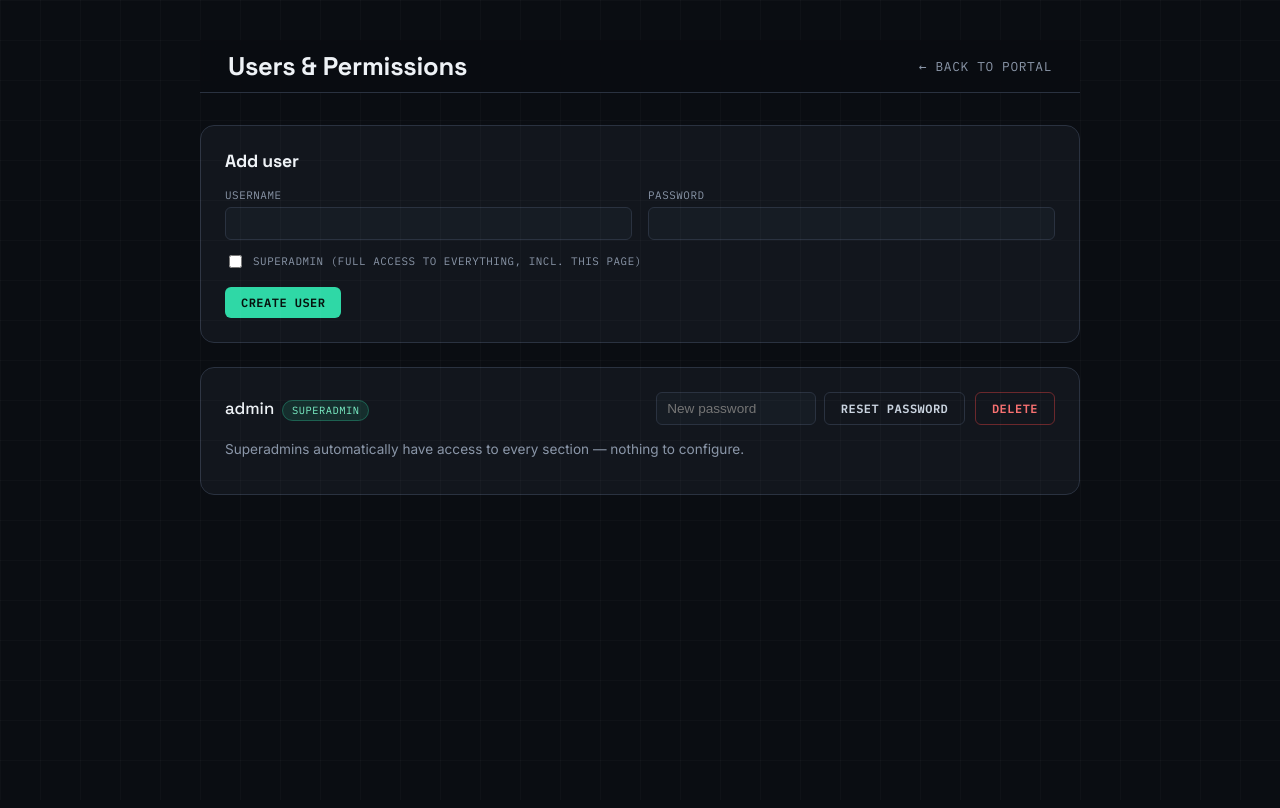
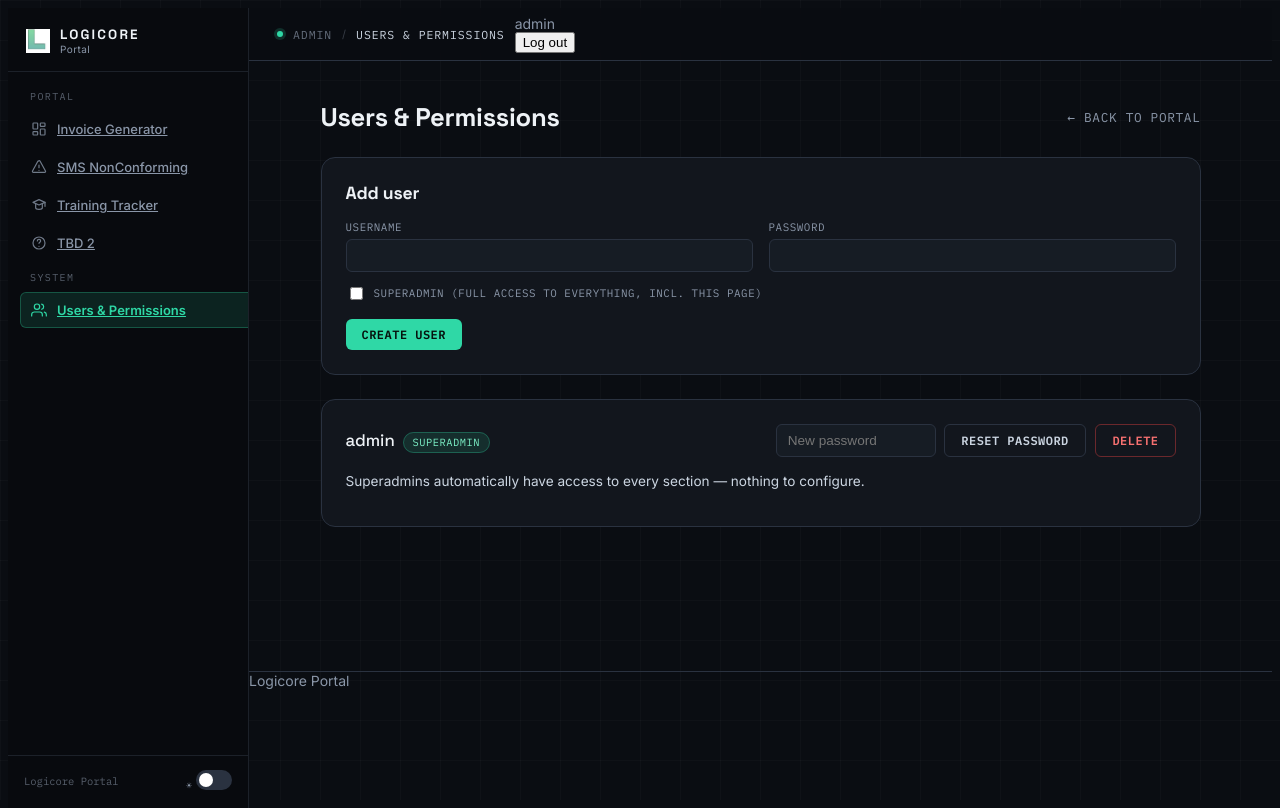
Before and after one commit to greywalks/Logicore-Portal, a Flask app: page /admin/permissions in a window 1280 px wide. Before the commit the page ends 495 px from the top, so only its background shows below. Run offline with Flask 3, Linux system fonts and the light colour scheme; the visitor is signed in with stand-in values (Sample User, id 1); data comes from the database, SQL or seed files in the repository; data that the repository does not hold is empty.

Commit message:
Fix: Users & Permissions page was missing the shared portal sidebar
admin_permissions.html was a fully standalone page (no sidebar, no light/
dark toggle) instead of reusing the shared portal shell. It now renders the
same sidebar/topbar as index.html (nav items still gated by the viewing
user's own permissions), using the lightweight sidebar-nav.js subset of
app.js that training_tracker/base.html already relies on for the same
reason (the full app.js assumes Invoice Generator form elements exist on
the page and throws otherwise).

Also extracted a shared _nav_context(user) helper in app.py so index() and
admin_permissions() (and any future portal page) compute the same
sidebar-visibility flags from one place instead of duplicating the logic.

```diff
--- a/app.py
+++ b/app.py
@@ -193,6 +193,7 @@ def admin_permissions():
         users=users,
         perms_by_user=perms_by_user,
         sections=portal_auth.SECTIONS,
+        **_nav_context(user),
     )
 
 
@@ -712,9 +713,10 @@ def healthz():
     """Render (and similar hosts) hit this to confirm the service is alive."""
     return jsonify({"ok": True}), 200
 
-@app.route("/")
-def index():
-    user = portal_auth.get_current_user()
+def _nav_context(user):
+    """Shared sidebar/permission context — used by index() and any other
+    portal page that renders the sidebar shell (currently also
+    admin_permissions()), so they stay in sync automatically."""
     ig_children = set(portal_auth.accessible_children(user, "invoice-generator"))
     can_ig = bool(ig_children)
     can_sms = portal_auth.has_access(user, "sms-nonconforming")
@@ -735,18 +737,23 @@ def index():
                 default_client = c
                 break
 
-    return render_template(
-        "index.html",
-        auth_user=user,
-        can_invoice_generator=can_ig,
-        ig_children=ig_children,
-        can_sms_nonconforming=can_sms,
-        can_tbd2=can_tbd2,
-        can_training_tracker=can_tt,
-        default_portal=default_portal,
-        default_client=default_client,
-        has_any_access=bool(default_portal or can_tt),
-    )
+    return {
+        "auth_user": user,
+        "can_invoice_generator": can_ig,
+        "ig_children": ig_children,
+        "can_sms_nonconforming": can_sms,
+        "can_tbd2": can_tbd2,
+        "can_training_tracker": can_tt,
+        "default_portal": default_portal,
+        "default_client": default_client,
+        "has_any_access": bool(default_portal or can_tt),
+    }
+
+
+@app.route("/")
+def index():
+    user = portal_auth.get_current_user()
+    return render_template("index.html", **_nav_context(user))
 
 
 # ── SANITIZE: validate raw production file ────────────────────────────────────
--- a/templates/admin_permissions.html
+++ b/templates/admin_permissions.html
@@ -4,22 +4,23 @@
   <meta charset="UTF-8" />
   <meta name="viewport" content="width=device-width, initial-scale=1.0" />
   <title>Users &amp; Permissions — Logicore Portal</title>
+  <link rel="preconnect" href="https://fonts.googleapis.com" />
   <link href="https://fonts.googleapis.com/css2?family=Inter:wght@400;500;600;700&family=Space+Grotesk:wght@500;600;700&family=IBM+Plex+Mono:wght@400;500;600&display=swap" rel="stylesheet" />
+  <!-- Not the full tailwind.css: this page's own content below uses plain
+       hand-written CSS (see <style> block), not Tailwind utility classes, so
+       it doesn't need the precompiled build — only app.css, for the shared
+       sidebar/topbar component classes (.sidebar, .side-link, .app-shell,
+       etc.), same as training_tracker/base.html does. -->
   <link rel="stylesheet" href="/static/css/app.css" />
   <style>
-    body { margin: 0; background: var(--bg); color: var(--text); font-family: var(--font-sans); }
-    .wrap { max-width: 880px; margin: 0 auto; padding: 2.5rem 1.5rem 5rem; }
-    .topbar { display: flex; align-items: center; justify-content: space-between; margin-bottom: 2rem; }
-    .topbar a { color: var(--text-muted); text-decoration: none; font-family: var(--font-mono); font-size: 0.8rem; text-transform: uppercase; letter-spacing: 0.05em; }
-    .topbar a:hover { color: var(--accent); }
-    h1 { font-family: var(--font-display); font-size: 1.6rem; margin: 0; }
-    h2 { font-family: var(--font-display); font-size: 1.1rem; margin: 0 0 1rem; }
+    .admin-wrap { max-width: 880px; margin: 0 auto; padding: 2.5rem 1.5rem 5rem; position: relative; z-index: 10; }
     .card { background: var(--bg-50); border: 1px solid var(--border); border-radius: var(--radius-lg); padding: 1.5rem; margin-bottom: 1.5rem; }
+    .card h2 { font-family: var(--font-display); font-size: 1.1rem; margin: 0 0 1rem; color: var(--text); }
     .flash { padding: 0.6rem 0.8rem; border-radius: var(--radius-sm); font-size: 0.85rem; margin-bottom: 1.25rem; }
     .flash-error { background: rgba(239,68,68,.12); color: #f87171; border: 1px solid rgba(239,68,68,.3); }
     .flash-success { background: rgba(47,216,166,.12); color: var(--accent-glow); border: 1px solid rgba(47,216,166,.3); }
-    label { display: block; font-family: var(--font-mono); font-size: 0.68rem; text-transform: uppercase; letter-spacing: 0.05em; color: var(--text-muted); margin-bottom: 0.3rem; }
-    input[type="text"], input[type="password"], select {
+    .admin-wrap label { display: block; font-family: var(--font-mono); font-size: 0.68rem; text-transform: uppercase; letter-spacing: 0.05em; color: var(--text-muted); margin-bottom: 0.3rem; }
+    .admin-wrap input[type="text"], .admin-wrap input[type="password"], .admin-wrap select {
       width: 100%; box-sizing: border-box; padding: 0.5rem 0.65rem; background: var(--bg-input);
       border: 1px solid var(--border); border-radius: var(--radius-sm); color: var(--text); font-size: 0.85rem;
     }
@@ -33,26 +34,107 @@
     .btn-danger:hover { background: rgba(239,68,68,.12); }
     .btn-ghost { background: transparent; color: var(--text-sub); border: 1px solid var(--border); }
     .btn-ghost:hover { border-color: var(--accent); color: var(--accent); }
-    .user-head { display: flex; align-items: center; justify-content: space-between; margin-bottom: 1rem; }
-    .user-name { font-family: var(--font-display); font-size: 1.05rem; }
+    .user-head { display: flex; align-items: center; justify-content: space-between; margin-bottom: 1rem; flex-wrap: wrap; gap: 0.75rem; }
+    .user-name { font-family: var(--font-display); font-size: 1.05rem; color: var(--text); }
     .badge { font-family: var(--font-mono); font-size: 0.65rem; text-transform: uppercase; letter-spacing: 0.05em;
       background: rgba(47,216,166,.12); color: var(--accent-glow); border: 1px solid rgba(47,216,166,.3);
       border-radius: 999px; padding: 0.15rem 0.55rem; margin-left: 0.5rem; }
     .section-block { border-top: 1px solid var(--border); padding-top: 0.9rem; margin-top: 0.9rem; }
-    .section-title { font-weight: 600; font-size: 0.85rem; margin-bottom: 0.5rem; }
+    .section-title { font-weight: 600; font-size: 0.85rem; color: var(--text); margin-bottom: 0.5rem; }
     .children { display: flex; flex-wrap: wrap; gap: 0.9rem; margin-top: 0.5rem; padding-left: 1.4rem; }
-    .checkline { display: flex; align-items: center; gap: 0.5rem; font-size: 0.85rem; }
+    .checkline { display: flex; align-items: center; gap: 0.5rem; font-size: 0.85rem; color: var(--text-sub); }
     .checkline input { width: auto; }
     .actions-row { display: flex; gap: 0.6rem; align-items: center; margin-top: 1rem; flex-wrap: wrap; }
     .inline-form { display: inline-flex; gap: 0.5rem; align-items: center; }
     .inline-form input[type="password"] { width: 160px; }
+    .admin-wrap p { color: var(--text-sub); }
   </style>
 </head>
-<body>
-  <div class="wrap">
-    <div class="topbar">
-      <h1>Users &amp; Permissions</h1>
-      <a href="{{ url_for('index') }}">&larr; Back to portal</a>
+<body class="relative min-h-screen text-slate-300 font-sans">
+
+<div class="app-shell">
+
+<div id="sidebar-scrim" class="sidebar-scrim" onclick="toggleSidebar()"></div>
+
+<aside class="sidebar" id="sidebar">
+  <div class="sidebar-brand">
+    <img src="/static/logicore_mark.png" alt="Logicore" />
+    <div>
+      <div class="brand-word">LOGICORE</div>
+      <div class="brand-sub">Portal</div>
+    </div>
+  </div>
+
+  <nav class="sidebar-nav">
+    <div class="sidebar-section-label">Portal</div>
+
+    {% if can_invoice_generator %}
+    <a class="side-link text-steel" href="/?portal=invoice-generator" id="portal-nav-invoice-generator">
+      <svg viewBox="0 0 24 24" fill="none" stroke="currentColor" stroke-width="1.8" stroke-linecap="round" stroke-linejoin="round"><rect x="3" y="3" width="7" height="9" rx="1"/><rect x="14" y="3" width="7" height="5" rx="1"/><rect x="14" y="12" width="7" height="9" rx="1"/><rect x="3" y="16" width="7" height="5" rx="1"/></svg>
+      <span>Invoice Generator</span>
+    </a>
+    {% endif %}
+
+    {% if can_sms_nonconforming %}
+    <a class="side-link text-steel" href="/?portal=sms-nonconforming" id="portal-nav-sms-nonconforming">
+      <svg viewBox="0 0 24 24" fill="none" stroke="currentColor" stroke-width="1.8" stroke-linecap="round" stroke-linejoin="round"><path d="M10.3 3.3 2.3 18a1.5 1.5 0 0 0 1.3 2.2h16.8a1.5 1.5 0 0 0 1.3-2.2l-8-14.7a1.5 1.5 0 0 0-2.6 0Z"/><path d="M12 9v4M12 17h.01"/></svg>
+      <span>SMS NonConforming</span>
+    </a>
+    {% endif %}
+
+    {% if can_training_tracker %}
+    <a class="side-link text-steel" href="/training-tracker/" id="portal-nav-training-tracker">
+      <svg viewBox="0 0 24 24" fill="none" stroke="currentColor" stroke-width="1.8" stroke-linecap="round" stroke-linejoin="round"><path d="M12 4 3 8l9 4 9-4-9-4Z"/><path d="M7 10.5V16c0 1 2.2 2.5 5 2.5s5-1.5 5-2.5v-5.5"/><path d="M21 8v6"/></svg>
+      <span>Training Tracker</span>
+    </a>
+    {% endif %}
+
+    {% if can_tbd2 %}
+    <a class="side-link text-steel" href="/?portal=tbd2" id="portal-nav-tbd2">
+      <svg viewBox="0 0 24 24" fill="none" stroke="currentColor" stroke-width="1.8" stroke-linecap="round" stroke-linejoin="round"><circle cx="12" cy="12" r="9"/><path d="M9.5 9a2.5 2.5 0 0 1 5 0c0 1.5-2.5 2-2.5 3.5M12 17h.01"/></svg>
+      <span>TBD 2</span>
+    </a>
+    {% endif %}
+
+    <div class="sidebar-section-label">System</div>
+    <a class="side-link active" href="{{ url_for('admin_permissions') }}" id="portal-nav-admin-permissions">
+      <svg viewBox="0 0 24 24" fill="none" stroke="currentColor" stroke-width="1.8" stroke-linecap="round" stroke-linejoin="round"><path d="M17 21v-2a4 4 0 0 0-4-4H5a4 4 0 0 0-4 4v2"/><circle cx="9" cy="7" r="4"/><path d="M23 21v-2a4 4 0 0 0-3-3.87M16 3.13a4 4 0 0 1 0 7.75"/></svg>
+      <span>Users &amp; Permissions</span>
+    </a>
+  </nav>
+
+  <div class="sidebar-footer">
+    <span class="ver-tag">Logicore Portal</span>
+    <div class="flex items-center gap-2">
+      <span class="toggle-label" id="toggle-label">☀</span>
+      <button id="theme-toggle" onclick="toggleTheme()" title="Toggle light/dark mode" aria-label="Toggle theme"></button>
+    </div>
+  </div>
+</aside>
+
+<main class="main">
+  <div class="topbar">
+    <button class="sidebar-trigger" onclick="toggleSidebar()" aria-label="Open menu">
+      <svg width="16" height="16" viewBox="0 0 24 24" fill="none" stroke="currentColor" stroke-width="2" stroke-linecap="round"><path d="M3 6h18M3 12h18M3 18h18"/></svg>
+    </button>
+    <span class="status-dot"></span>
+    <span class="crumb-root" id="crumb-root">Admin</span>
+    <span class="crumb-sep" id="crumb-sep">/</span>
+    <span class="crumb-leaf" id="crumb-leaf">Users &amp; Permissions</span>
+    <div class="ml-auto flex items-center gap-4 font-mono text-xs uppercase tracking-wide text-steel">
+      {% if auth_user %}
+      <span>{{ auth_user.username }}</span>
+      <form method="POST" action="{{ url_for('logout') }}" class="inline">
+        <button type="submit" class="hover:text-accent transition-colors">Log out</button>
+      </form>
+      {% endif %}
+    </div>
+  </div>
+
+  <div class="admin-wrap">
+    <div style="display:flex; align-items:center; justify-content:space-between; margin-bottom:1.5rem;">
+      <h1 style="font-family: var(--font-display); font-size: 1.6rem; margin: 0; color: var(--text);">Users &amp; Permissions</h1>
+      <a href="{{ url_for('index') }}" style="color: var(--text-muted); text-decoration: none; font-family: var(--font-mono); font-size: 0.8rem; text-transform: uppercase; letter-spacing: 0.05em;">&larr; Back to portal</a>
     </div>
 
     {% with messages = get_flashed_messages(with_categories=true) %}
@@ -100,7 +182,7 @@
       </div>
 
       {% if u.is_superadmin %}
-      <p style="color: var(--text-muted); font-size: 0.85rem;">Superadmins automatically have access to every section — nothing to configure.</p>
+      <p style="font-size: 0.85rem;">Superadmins automatically have access to every section — nothing to configure.</p>
       {% else %}
       <form method="POST" action="{{ url_for('admin_permissions_set', user_id=u.id) }}">
         {% set perms = perms_by_user[u.id] %}
@@ -143,5 +225,18 @@
     </div>
     {% endfor %}
   </div>
+
+  <footer class="max-w-6xl mx-auto px-6 py-8 text-center text-xs text-steel font-mono">
+    Logicore Portal
+  </footer>
+</main>
+
+</div><!-- /app-shell -->
+
+<!-- Not the full app.js: it runs Invoice Generator setup code at load time
+     with no guard, which would throw on this page. This is the safe subset
+     (sidebar open/close, theme toggle, portal-tab navigation) — same file
+     Training Tracker's base.html uses for the same reason. -->
+<script src="/static/js/sidebar-nav.js"></script>
 </body>
 </html>
```
